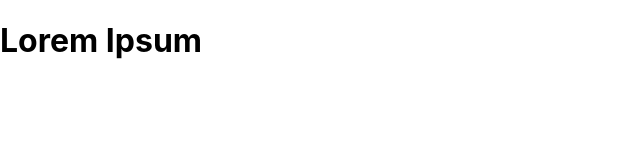
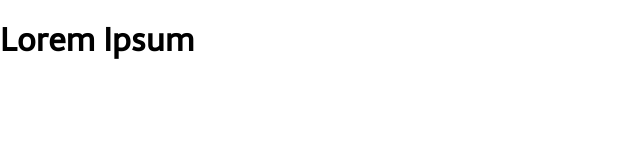
Before and after one commit to Lucas-Cifuentes/Hackathon-CurseIT, a React (Create React App) app in the folder lorem-ipsum/: page / in a window 1280 px wide. Shown: the top 160 px of the page, without its empty margins (0-640 px from the left). Built offline with nearby package versions, Linux system fonts and the light colour scheme.

Commit message:
Añadi la fuente Telex

```diff
--- a/lorem-ipsum/public/index.html
+++ b/lorem-ipsum/public/index.html
@@ -24,7 +24,9 @@
       work correctly both with client-side routing and a non-root public URL.
       Learn how to configure a non-root public URL by running `npm run build`.
     -->
-    <title>React App</title>
+    <link rel="preconnect" href="https://fonts.gstatic.com">
+    <link href="https://fonts.googleapis.com/css2?family=Telex&display=swap" rel="stylesheet">
+    <title>Lorem Ipsum</title>
   </head>
   <body>
     <noscript>You need to enable JavaScript to run this app.</noscript>
--- a/lorem-ipsum/src/index.css
+++ b/lorem-ipsum/src/index.css
@@ -1,10 +1,6 @@
 body {
   margin: 0;
-  font-family: -apple-system, BlinkMacSystemFont, 'Segoe UI', 'Roboto', 'Oxygen',
-    'Ubuntu', 'Cantarell', 'Fira Sans', 'Droid Sans', 'Helvetica Neue',
-    sans-serif;
-  -webkit-font-smoothing: antialiased;
-  -moz-osx-font-smoothing: grayscale;
+  font-family: 'Telex', sans-serif;
 }
 
 code {
```
